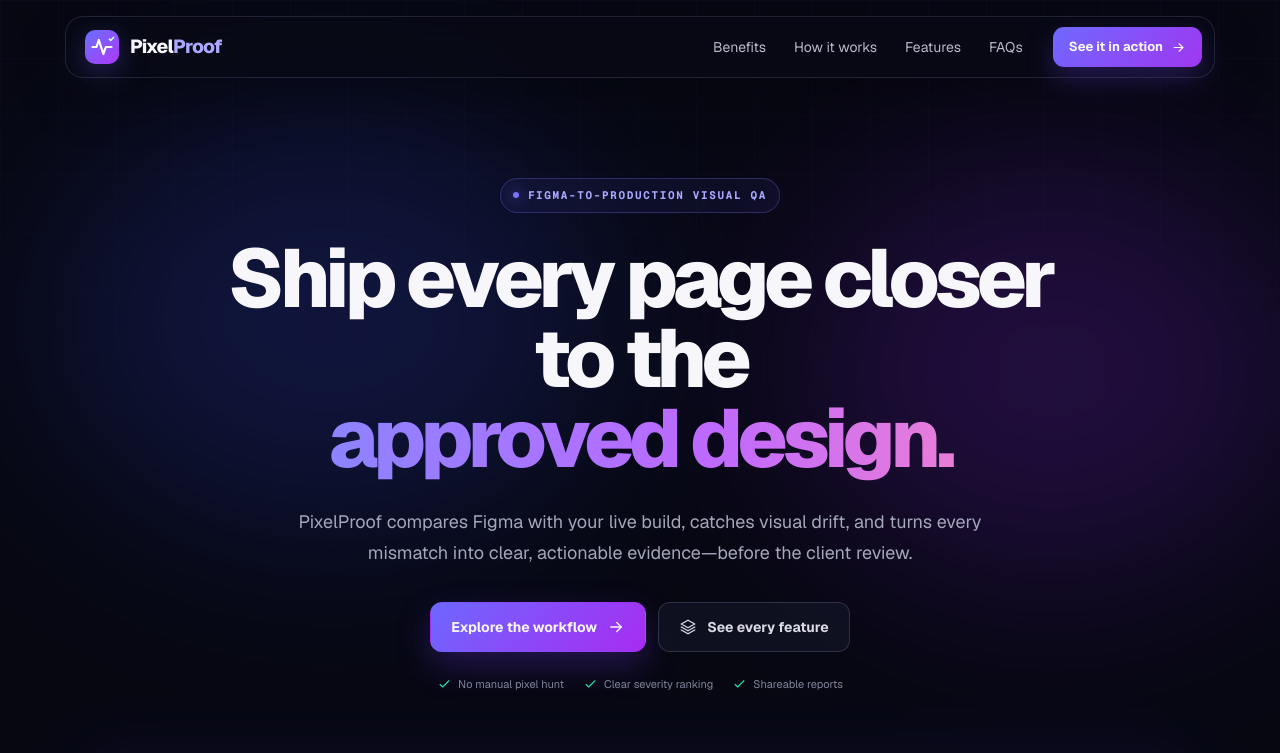
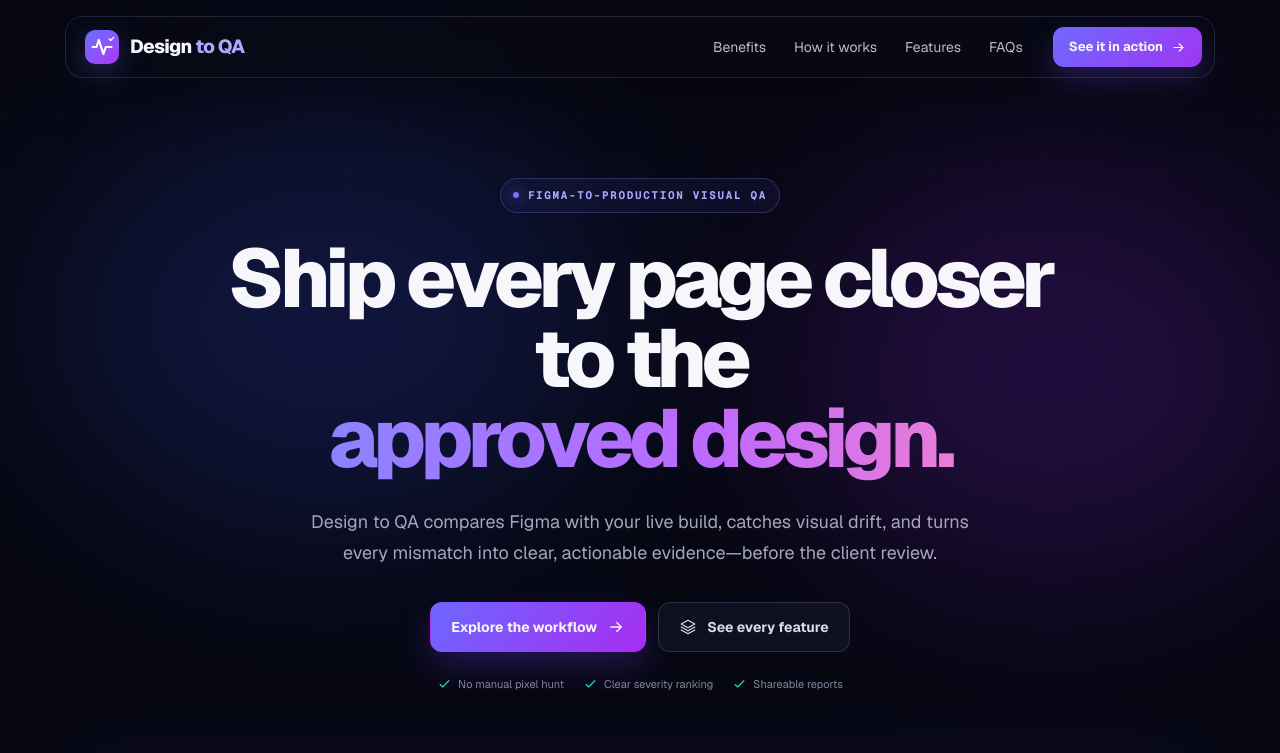
Before and after one commit to richardswoodsalistair-dotcom/pixelproof, a Next.js app: page / in a window 1280 px wide. Shown: the top 753 px of the page. Built offline with nearby package versions, Linux system fonts and the light colour scheme.

Commit message:
Rebrand landing page as Design to QA

```diff
--- a/app/page.tsx
+++ b/app/page.tsx
@@ -24,7 +24,7 @@ function Icon({ name, size = 18 }: { name: IconName; size?: number }) {
 }
 
 function Logo({ compact = false }: { compact?: boolean }) {
-  return <span className="brand-lockup" aria-label="PixelProof"><span className="brand-mark" aria-hidden="true"><svg viewBox="0 0 36 36" fill="none"><rect x="1" y="1" width="34" height="34" rx="10" fill="url(#markGradient)"/><path d="M8.5 18h4l2.3-7 4.6 14 2.4-7h5.7" stroke="white" strokeWidth="2.2" strokeLinecap="round" strokeLinejoin="round"/><path d="m25.4 10.2 1.3 1.3 2.8-3" stroke="#C9FFEA" strokeWidth="1.7" strokeLinecap="round" strokeLinejoin="round"/><defs><linearGradient id="markGradient" x1="4" y1="3" x2="32" y2="34" gradientUnits="userSpaceOnUse"><stop stopColor="#6E6CFF"/><stop offset="1" stopColor="#A83CF6"/></linearGradient></defs></svg></span>{!compact && <span className="brand-name">Pixel<span>Proof</span></span>}</span>;
+  return <span className="brand-lockup" aria-label="Design to QA"><span className="brand-mark" aria-hidden="true"><svg viewBox="0 0 36 36" fill="none"><rect x="1" y="1" width="34" height="34" rx="10" fill="url(#markGradient)"/><path d="M8.5 18h4l2.3-7 4.6 14 2.4-7h5.7" stroke="white" strokeWidth="2.2" strokeLinecap="round" strokeLinejoin="round"/><path d="m25.4 10.2 1.3 1.3 2.8-3" stroke="#C9FFEA" strokeWidth="1.7" strokeLinecap="round" strokeLinejoin="round"/><defs><linearGradient id="markGradient" x1="4" y1="3" x2="32" y2="34" gradientUnits="userSpaceOnUse"><stop stopColor="#6E6CFF"/><stop offset="1" stopColor="#A83CF6"/></linearGradient></defs></svg></span>{!compact && <span className="brand-name">Design <span>to QA</span></span>}</span>;
 }
 
 const issues = [
@@ -43,8 +43,8 @@ const inspectorContent = {
 function ProductMockup() {
   const [tab, setTab] = useState<keyof typeof inspectorContent>("diff");
   const content = inspectorContent[tab];
-  return <div className="product-window" id="product" aria-label="PixelProof analysis workspace preview">
-    <div className="window-topbar"><div className="mini-brand"><Logo compact/><span>PixelProof</span></div><div className="scan-status"><span className="status-dot"/> Scan complete</div><div className="scan-summary"><strong>101</strong> issues <span>•</span> <b>71%</b> match</div></div>
+  return <div className="product-window" id="product" aria-label="Design to QA analysis workspace preview">
+    <div className="window-topbar"><div className="mini-brand"><Logo compact/><span>Design to QA</span></div><div className="scan-status"><span className="status-dot"/> Scan complete</div><div className="scan-summary"><strong>101</strong> issues <span>•</span> <b>71%</b> match</div></div>
     <div className="workspace-grid">
       <aside className="issue-panel"><div className="panel-kicker"><span>1</span> Issue list</div><h3>Component scans</h3><div className="mock-search"><Icon name="search" size={14}/> Search components</div><div className="filter-row"><span>Failed <b>20</b></span><span>Passed <b>4</b></span></div><div className="issue-stack">{issues.map(issue => <div className="issue-row" key={issue.title}><span className={`severity ${issue.level}`}/><span className="issue-name">{issue.title}</span><small>{issue.count ? `${issue.count} issues` : "Passed"}</small><b>{issue.score}%</b></div>)}</div></aside>
       <section className="canvas-panel"><div className="panel-kicker blue"><span>2</span> Visual canvas</div><div className="canvas-tools"><button type="button">Fit</button><button type="button">−</button><span>42%</span><button type="button">+</button><div className="heatmap"><span/> Heatmap</div></div><div className="canvas-stage"><div className="page-preview"><div className="preview-nav"><i/><i/><i/></div><div className="preview-copy"><span>DESIGN SYSTEM REPORT</span><strong>Build with confidence.</strong><small>One source of truth for every pixel.</small><button type="button">Learn more</button></div><div className="difference-box"><span>18 px</span></div></div><div className="canvas-legend"><span><i className="severity high"/> High</span><span><i className="severity medium"/> Medium</span><span><i className="severity pass"/> Passed</span></div></div></section>
@@ -68,7 +68,7 @@ const featureCards = [
 ];
 
 const faqs = [
-  ["What does PixelProof compare?", "PixelProof compares a Figma design with a live production or staging page, then surfaces differences in layout, spacing, typography, and missing visual elements."],
+  ["What does Design to QA compare?", "Design to QA compares a Figma design with a live production or staging page, then surfaces differences in layout, spacing, typography, and missing visual elements."],
   ["Does it replace manual QA?", "It removes much of the repetitive pixel-checking and gives reviewers a prioritized starting point. Final product judgment still belongs to your design and QA team."],
   ["Can it review password-protected staging pages?", "Yes. The comparison workflow includes optional Basic Authentication fields for protected review environments."],
   ["What is a Design Match score?", "It is a concise representation of how closely the implemented page aligns with the approved design, supported by node-level affinity and issue details."],
@@ -104,23 +104,23 @@ export default function Home() {
   }, []);
 
   return <>
-    {showLoader && <div className="site-loader" role="status" aria-live="polite" aria-label="Loading PixelProof" onAnimationEnd={event => {
+    {showLoader && <div className="site-loader" role="status" aria-live="polite" aria-label="Loading Design to QA" onAnimationEnd={event => {
       if (event.currentTarget === event.target) setShowLoader(false);
     }}><div className="loader-brand"><Logo/><span>Preparing your visual QA workspace</span><i/></div></div>}
     <main>
-    <header className="site-header"><a className="brand-link" href="#top"><Logo/></a><nav className={menuOpen ? "nav-links open" : "nav-links"} aria-label="Primary navigation"><a href="#outcomes" onClick={() => setMenuOpen(false)}>Benefits</a><a href="#workflow" onClick={() => setMenuOpen(false)}>How it works</a><a href="#features" onClick={() => setMenuOpen(false)}>Features</a><a href="#faq" onClick={() => setMenuOpen(false)}>FAQs</a></nav><a className="header-cta" href="#demo">See it in action <Icon name="arrow" size={15}/></a><button className="menu-button" aria-label="Toggle navigation" aria-expanded={menuOpen} onClick={() => setMenuOpen(!menuOpen)} type="button"><span/><span/></button></header>
-    <section className="hero section-shell" id="top"><div className="hero-glow glow-one"/><div className="hero-glow glow-two"/><div className="hero-copy"><div className="eyebrow"><span/> Figma-to-production visual QA</div><h1>Ship every page closer to the <em>approved design.</em></h1><p>PixelProof compares Figma with your live build, catches visual drift, and turns every mismatch into clear, actionable evidence—before the client review.</p><div className="hero-actions"><a className="button primary" href="#demo">Explore the workflow <Icon name="arrow"/></a><a className="button secondary" href="#features"><Icon name="layers"/> See every feature</a></div><div className="hero-proof"><span><Icon name="check" size={15}/> No manual pixel hunt</span><span><Icon name="check" size={15}/> Clear severity ranking</span><span><Icon name="check" size={15}/> Shareable reports</span></div></div><ProductMockup/></section>
+    <header className="site-header"><a className="brand-link" href="https://design-qa-ai.developmentpreviews.com/" aria-label="Open Design to QA"><Logo/></a><nav className={menuOpen ? "nav-links open" : "nav-links"} aria-label="Primary navigation"><a href="#outcomes" onClick={() => setMenuOpen(false)}>Benefits</a><a href="#workflow" onClick={() => setMenuOpen(false)}>How it works</a><a href="#features" onClick={() => setMenuOpen(false)}>Features</a><a href="#faq" onClick={() => setMenuOpen(false)}>FAQs</a></nav><a className="header-cta" href="https://design-qa-ai.developmentpreviews.com/">See it in action <Icon name="arrow" size={15}/></a><button className="menu-button" aria-label="Toggle navigation" aria-expanded={menuOpen} onClick={() => setMenuOpen(!menuOpen)} type="button"><span/><span/></button></header>
+    <section className="hero section-shell" id="top"><div className="hero-glow glow-one"/><div className="hero-glow glow-two"/><div className="hero-copy"><div className="eyebrow"><span/> Figma-to-production visual QA</div><h1>Ship every page closer to the <em>approved design.</em></h1><p>Design to QA compares Figma with your live build, catches visual drift, and turns every mismatch into clear, actionable evidence—before the client review.</p><div className="hero-actions"><a className="button primary" href="#demo">Explore the workflow <Icon name="arrow"/></a><a className="button secondary" href="#features"><Icon name="layers"/> See every feature</a></div><div className="hero-proof"><span><Icon name="check" size={15}/> No manual pixel hunt</span><span><Icon name="check" size={15}/> Clear severity ranking</span><span><Icon name="check" size={15}/> Shareable reports</span></div></div><ProductMockup/></section>
     <section className="metrics-strip section-shell" aria-label="Example audit outputs"><div className="metric-intro"><span>Example audit</span><strong>From uncertainty to a measurable QA baseline.</strong></div><div className="metric"><strong>71%</strong><span>Design match</span></div><div className="metric"><strong>101</strong><span>Issues surfaced</span></div><div className="metric"><strong>20</strong><span>Critical failures</span></div><div className="metric"><strong>29.2s</strong><span>Audit completed</span></div></section>
-    <section className="problem-section section-shell" id="outcomes"><div className="section-heading split-heading"><div><span className="section-label">The hidden cost of visual drift</span><h2>Client review should not be your first QA pass.</h2></div><p>Small implementation differences create large delivery costs: repeated feedback, slower approvals, and avoidable tension between design and development.</p></div><div className="problem-grid"><article><span className="problem-number">01</span><h3>Manual review is slow</h3><p>Side-by-side checking turns skilled designers and developers into pixel detectives.</p><div className="problem-tag">Hours of repetitive work</div></article><article><span className="problem-number">02</span><h3>Feedback arrives too late</h3><p>Layout and typography problems surface during stakeholder review instead of development.</p><div className="problem-tag">More revision cycles</div></article><article className="solution-card"><span className="problem-number">03</span><h3>PixelProof creates alignment</h3><p>One visual workspace gives every team the same prioritized, measurable source of truth.</p><div className="problem-tag"><Icon name="spark" size={15}/> Faster, calmer handoff</div></article></div></section>
+    <section className="problem-section section-shell" id="outcomes"><div className="section-heading split-heading"><div><span className="section-label">The hidden cost of visual drift</span><h2>Client review should not be your first QA pass.</h2></div><p>Small implementation differences create large delivery costs: repeated feedback, slower approvals, and avoidable tension between design and development.</p></div><div className="problem-grid"><article><span className="problem-number">01</span><h3>Manual review is slow</h3><p>Side-by-side checking turns skilled designers and developers into pixel detectives.</p><div className="problem-tag">Hours of repetitive work</div></article><article><span className="problem-number">02</span><h3>Feedback arrives too late</h3><p>Layout and typography problems surface during stakeholder review instead of development.</p><div className="problem-tag">More revision cycles</div></article><article className="solution-card"><span className="problem-number">03</span><h3>Design to QA creates alignment</h3><p>One visual workspace gives every team the same prioritized, measurable source of truth.</p><div className="problem-tag"><Icon name="spark" size={15}/> Faster, calmer handoff</div></article></div></section>
     <section className="workflow-section" id="workflow"><div className="section-shell"><div className="section-heading centered"><span className="section-label">How it works</span><h2>Three inputs. One shared truth.</h2><p>Go from approved design to actionable QA report without assembling a manual review process.</p></div><div className="steps-grid"><article><span className="step-index">01</span><div className="step-icon figma-icon"><span/><span/><span/><span/><span/></div><h3>Connect the design</h3><p>Add the Figma URL or file key and securely provide the access required for analysis.</p></article><article><span className="step-index">02</span><div className="step-icon"><Icon name="code" size={25}/></div><h3>Point to the live build</h3><p>Enter a production or staging URL, including optional credentials for protected environments.</p></article><article><span className="step-index">03</span><div className="step-icon"><Icon name="target" size={25}/></div><h3>Resolve what matters</h3><p>Review scores, inspect discrepancies, export evidence, and rerun after the fixes land.</p></article></div></div></section>
     <section className="feature-showcase section-shell" id="demo"><div className="feature-copy"><span className="section-label">Visual comparison, made obvious</span><h2>See the gap.<br/>Understand the cause.</h2><p>Move between the approved Figma design and the implemented page. Overlay views, adjustable opacity, heatmaps, and direct canvas location make subtle differences immediately understandable.</p><ul><li><Icon name="check"/> Overlay and side-by-side comparison</li><li><Icon name="check"/> Adjustable opacity and zoom</li><li><Icon name="check"/> Contextual mismatch indicators</li></ul><span className="interaction-note"><Icon name="layers" size={15}/> Drag the comparison handle</span></div><CompareDemo/></section>
-    <section className="features-section section-shell" id="features"><div className="section-heading centered"><span className="section-label">Built for the entire review loop</span><h2>Everything needed to move from finding to fix.</h2><p>PixelProof brings discovery, diagnosis, prioritization, and reporting into one focused QA workspace.</p></div><div className="features-grid">{featureCards.map(feature => <article key={feature.title}><div className="feature-icon"><Icon name={feature.icon}/></div><h3>{feature.title}</h3><p>{feature.text}</p><span className="card-line"/></article>)}</div></section>
-    <section className="value-section" id="results"><div className="section-shell value-grid"><div className="value-copy"><span className="section-label">Business value, not more noise</span><h2>Less review friction.<br/>More delivery confidence.</h2><p>PixelProof translates visual quality into a workflow every stakeholder can understand—from a developer fixing spacing to a client approving the final build.</p><a className="text-link" href="#use-cases">See who it helps <Icon name="arrow"/></a></div><div className="value-list"><article><span><Icon name="zap"/></span><div><h3>Shorten QA cycles</h3><p>Replace repetitive inspection with an automated, prioritized review starting point.</p></div></article><article><span><Icon name="layers"/></span><div><h3>Align design and development</h3><p>Discuss visible evidence and exact specifications instead of subjective impressions.</p></div></article><article><span><Icon name="eye"/></span><div><h3>Protect the client experience</h3><p>Catch inconsistencies internally before they become feedback in a presentation.</p></div></article><article><span><Icon name="history"/></span><div><h3>Prove improvement</h3><p>Rerun audits and show measurable progress after each round of fixes.</p></div></article></div></div></section>
-    <section className="audience-section section-shell" id="use-cases"><div className="section-heading split-heading"><div><span className="section-label">One quality language</span><h2>Designed for every team responsible for the final pixel.</h2></div><p>Whether quality is your craft, your code, or your client promise, PixelProof makes it visible and actionable.</p></div><div className="audience-grid"><article><span>DESIGN</span><h3>UI/UX teams</h3><p>Protect the intent of approved designs without reviewing every screen by hand.</p><b>Design integrity</b></article><article><span>BUILD</span><h3>Frontend teams</h3><p>Find the exact components and specifications behind visual discrepancies.</p><b>Faster fixes</b></article><article><span>VERIFY</span><h3>QA teams</h3><p>Add measurable visual coverage to functional testing and release reviews.</p><b>Clear prioritization</b></article><article><span>DELIVER</span><h3>Agencies</h3><p>Reduce client revision rounds and present a more confident final delivery.</p><b>Stronger handoffs</b></article></div></section>
+    <section className="features-section section-shell" id="features"><div className="section-heading centered"><span className="section-label">Built for the entire review loop</span><h2>Everything needed to move from finding to fix.</h2><p>Design to QA brings discovery, diagnosis, prioritization, and reporting into one focused QA workspace.</p></div><div className="features-grid">{featureCards.map(feature => <article key={feature.title}><div className="feature-icon"><Icon name={feature.icon}/></div><h3>{feature.title}</h3><p>{feature.text}</p><span className="card-line"/></article>)}</div></section>
+    <section className="value-section" id="results"><div className="section-shell value-grid"><div className="value-copy"><span className="section-label">Business value, not more noise</span><h2>Less review friction.<br/>More delivery confidence.</h2><p>Design to QA translates visual quality into a workflow every stakeholder can understand—from a developer fixing spacing to a client approving the final build.</p><a className="text-link" href="#use-cases">See who it helps <Icon name="arrow"/></a></div><div className="value-list"><article><span><Icon name="zap"/></span><div><h3>Shorten QA cycles</h3><p>Replace repetitive inspection with an automated, prioritized review starting point.</p></div></article><article><span><Icon name="layers"/></span><div><h3>Align design and development</h3><p>Discuss visible evidence and exact specifications instead of subjective impressions.</p></div></article><article><span><Icon name="eye"/></span><div><h3>Protect the client experience</h3><p>Catch inconsistencies internally before they become feedback in a presentation.</p></div></article><article><span><Icon name="history"/></span><div><h3>Prove improvement</h3><p>Rerun audits and show measurable progress after each round of fixes.</p></div></article></div></div></section>
+    <section className="audience-section section-shell" id="use-cases"><div className="section-heading split-heading"><div><span className="section-label">One quality language</span><h2>Designed for every team responsible for the final pixel.</h2></div><p>Whether quality is your craft, your code, or your client promise, Design to QA makes it visible and actionable.</p></div><div className="audience-grid"><article><span>DESIGN</span><h3>UI/UX teams</h3><p>Protect the intent of approved designs without reviewing every screen by hand.</p><b>Design integrity</b></article><article><span>BUILD</span><h3>Frontend teams</h3><p>Find the exact components and specifications behind visual discrepancies.</p><b>Faster fixes</b></article><article><span>VERIFY</span><h3>QA teams</h3><p>Add measurable visual coverage to functional testing and release reviews.</p><b>Clear prioritization</b></article><article><span>DELIVER</span><h3>Agencies</h3><p>Reduce client revision rounds and present a more confident final delivery.</p><b>Stronger handoffs</b></article></div></section>
     <section className="trust-section section-shell"><div className="trust-icon"><Icon name="lock" size={28}/></div><div><span className="section-label">Built for real delivery environments</span><h2>Review the page your client will actually see.</h2><p>Use live production URLs or protected staging environments. Tokens remain masked in the interface, and authentication is requested only when the target page requires it.</p></div><div className="trust-points"><span><Icon name="check"/> Masked token input</span><span><Icon name="check"/> Optional protected-page access</span><span><Icon name="check"/> Clear source URLs in every audit</span></div></section>
     <section className="faq-section section-shell" id="faq"><div className="section-heading centered"><span className="section-label">Frequently asked questions</span><h2>The practical details.</h2></div><div className="faq-list">{faqs.map(([question, answer], index) => <details key={question} open={openFaq === index}><summary onClick={event => { event.preventDefault(); setOpenFaq(openFaq === index ? null : index); }} aria-expanded={openFaq === index}>{question}<span>+</span></summary><p>{answer}</p></details>)}</div></section>
-    <section className="final-cta section-shell"><div className="cta-glow"/><Logo compact/><span className="section-label">The final pixel deserves a final check</span><h2>Stop finding design problems<br/>during client review.</h2><p>Give design, development, and QA one measurable view of implementation quality.</p><a className="button primary" href="#top">See PixelProof in action <Icon name="arrow"/></a></section>
-    <footer className="site-footer section-shell"><div><Logo/><p>Design QA, without guesswork.</p></div><div className="footer-links"><a href="#outcomes">Benefits</a><a href="#workflow">How it works</a><a href="#features">Features</a><a href="#faq">FAQs</a></div><p className="copyright">© 2026 PixelProof by Computan</p></footer>
+    <section className="final-cta section-shell"><div className="cta-glow"/><Logo compact/><span className="section-label">The final pixel deserves a final check</span><h2>Stop finding design problems<br/>during client review.</h2><p>Give design, development, and QA one measurable view of implementation quality.</p><a className="button primary" href="https://design-qa-ai.developmentpreviews.com/">See Design to QA in action <Icon name="arrow"/></a></section>
+    <footer className="site-footer section-shell"><div><a className="footer-brand-link" href="https://design-qa-ai.developmentpreviews.com/" aria-label="Open Design to QA"><Logo/></a><p>Design QA, without guesswork.</p></div><div className="footer-links"><a href="#outcomes">Benefits</a><a href="#workflow">How it works</a><a href="#features">Features</a><a href="#faq">FAQs</a></div><p className="copyright">© 2026 Design to QA by Computan</p></footer>
   </main>
   </>;
 }
```
